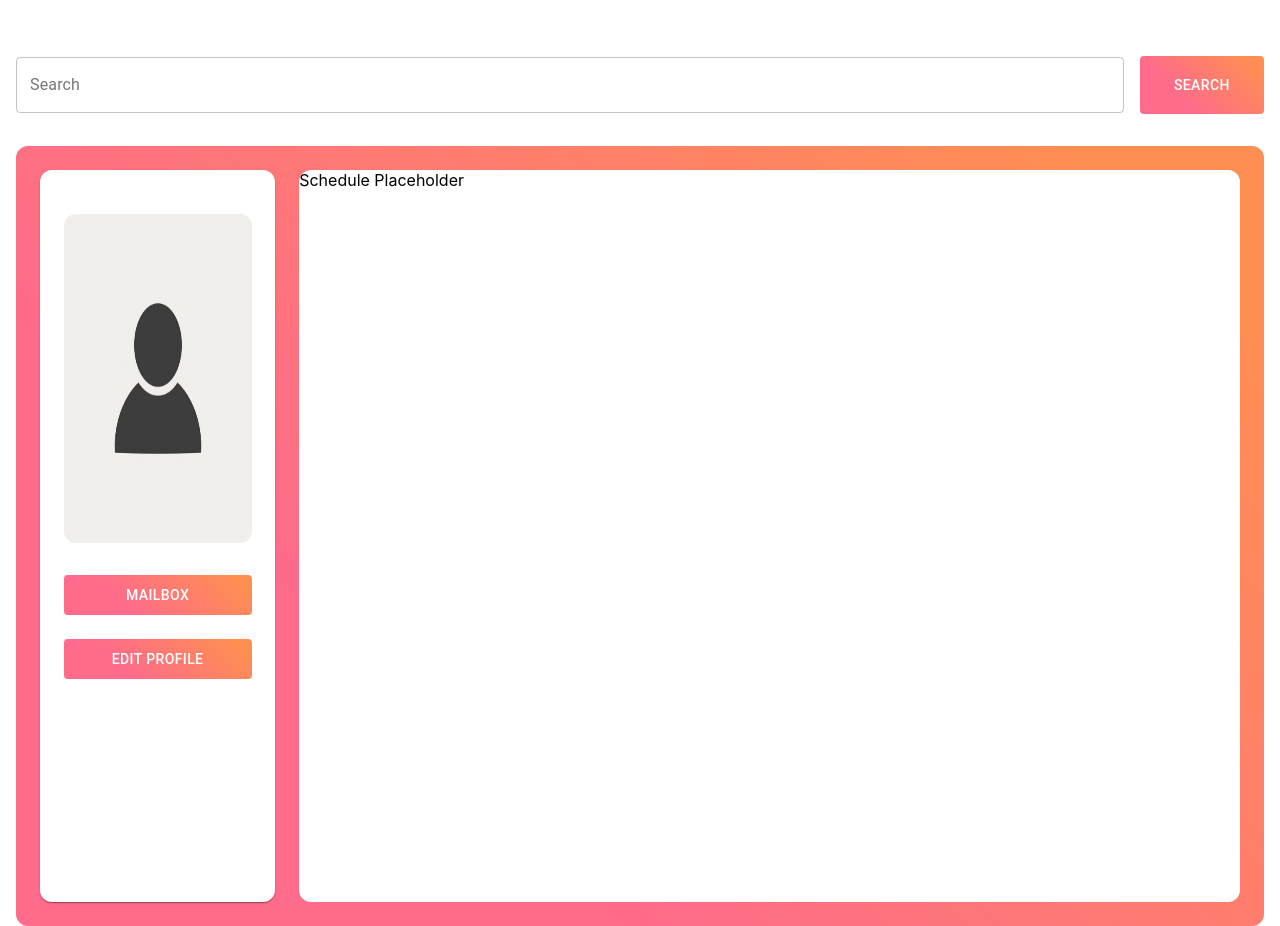
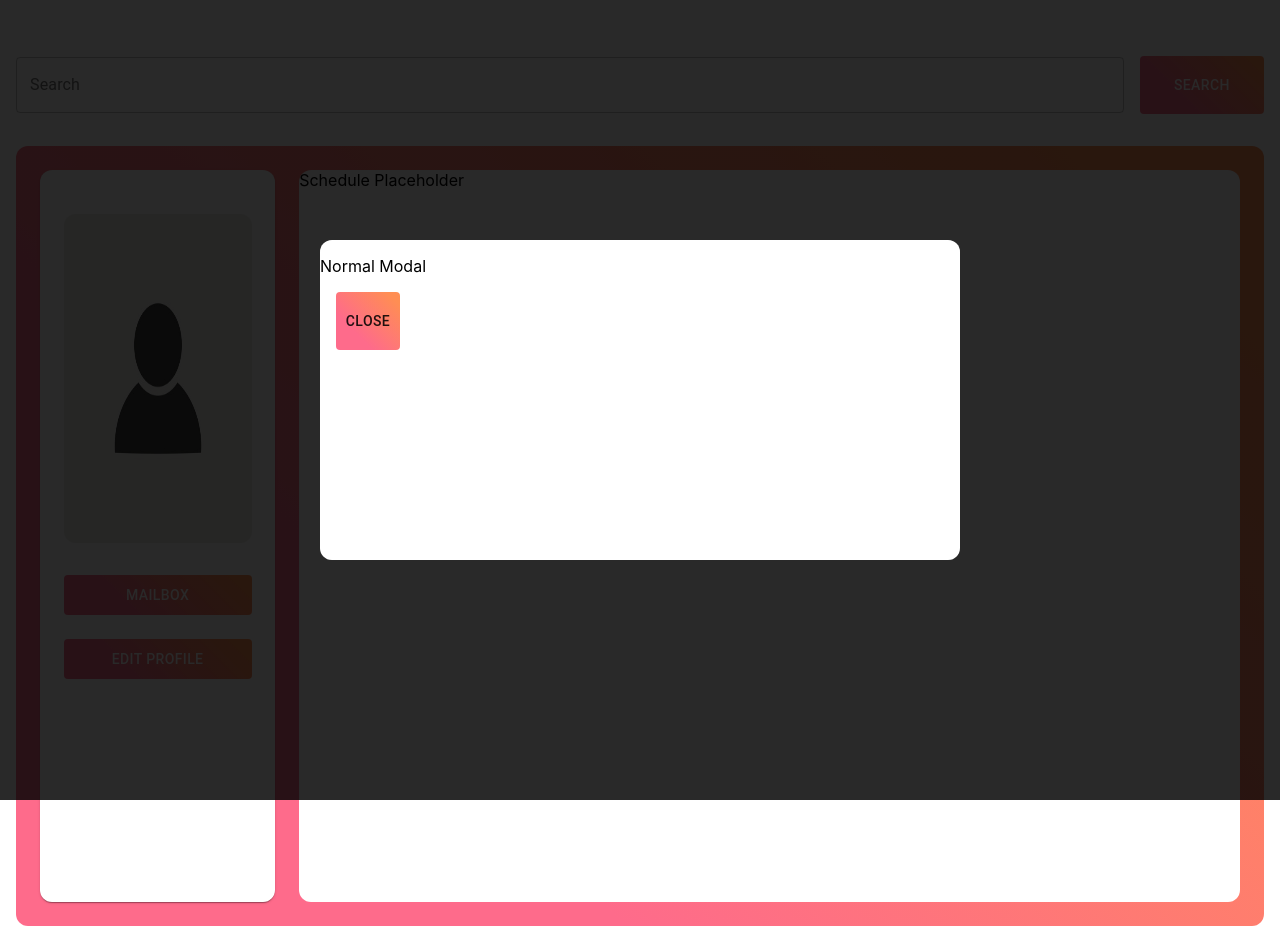
Before and after one commit to HardPocketRocket/thesis-web-application, a React (Create React App) app in the folder frontend/: page /home/1 in a window 1280 px wide. Both pictures are taken after a click on the button "EDIT PROFILE". Built offline with nearby package versions, Linux system fonts and the light colour scheme; no server answers.

Commit message:
Add a Modal to the home page with differentiated behavior for students and tutors

```diff
--- a/frontend/src/components/home.component.js
+++ b/frontend/src/components/home.component.js
@@ -3,12 +3,7 @@ import axios from 'axios';
 
 import Card from '@material-ui/core/Card';
 
-import {
-	TextField,
-	Button,
-	withStyles,
-	Box
-} from '@material-ui/core';
+import { TextField, Button, withStyles, Box } from '@material-ui/core';
 
 const styles = {
 	form: {
@@ -47,7 +42,7 @@ const styles = {
 		borderRadius: '12px',
 		background: 'white',
 		display: 'flex',
-		flexDirection: 'row',
+		flexDirection: 'row'
 	},
 	userBoxButton: {
 		background: 'linear-gradient(45deg, #FE6B8B 30%, #FF8E53 90%)',
@@ -66,7 +61,7 @@ const styles = {
 		marginTop: 44,
 		marginBottom: 8,
 		marginRight: 16,
-		borderRadius: '12px',
+		borderRadius: '12px'
 	},
 	textField: {
 		width: '90%',
@@ -94,12 +89,40 @@ const styles = {
 		background: 'linear-gradient(45deg, #FE6B8B 30%, #FF8E53 90%)',
 		border: 0,
 		color: 'white',
-		height: 40,
 		width: '10%',
 		marginRight: 16,
 		marginLeft: 16,
 		minHeight: '58px'
-	}
+	},
+	modal: {
+		position: 'fixed',
+		top: 0,
+		left: 0,
+		width: '100%',
+		height: '100%',
+		background: 'rgba(0, 0, 0, 0.6)',
+		display: 'block'
+	},
+
+	modalMain: {
+		borderRadius: 12,
+		position: 'fixed',
+		background: 'white',
+		width: '50%',
+		height: '40%',
+		top: '50%',
+		left: '50%',
+		transform: 'translate(-50%,-50%)'
+	},
+	modalCloseButton: {
+		background: 'linear-gradient(45deg, #FE6B8B 30%, #FF8E53 90%)',
+		border: 0,
+		//color: 'white',
+		width: '10%',
+		marginRight: 16,
+		marginLeft: 16,
+		minHeight: '58px'
+	},
 };
 
 class HomeComponent extends Component {
@@ -111,7 +134,9 @@ class HomeComponent extends Component {
 			password: '',
 			isTutor: '',
 			subjects: [],
-			query: ''
+			query: '',
+			showEditModal: false,
+			showTutorEditModal: false
 		};
 
 		this.onSubmit = this.onSubmit.bind(this);
@@ -130,6 +155,27 @@ class HomeComponent extends Component {
 				});
 			});
 	}
+
+	showModal = () => {
+		this.setState({ showEditModal: true });
+		console.log('showModal');
+
+	};
+
+	hideModal = () => {
+		this.setState({ showEditModal: false });
+		console.log('hideModal');
+	};
+
+	showTutorModal = () => {
+		this.setState({ showTutorEditModal: true });
+		console.log('showTutorModal');
+	};
+
+	hideTutorModal = () => {
+		this.setState({ showTutorEditModal: false });
+		console.log('hideTutorModal');
+	};
 
 	onMailboxClicked(event) {
 		console.log('dasdfs');
@@ -150,6 +196,56 @@ class HomeComponent extends Component {
 
 	render() {
 		const { classes } = this.props;
+
+		const EditButton = () => {
+			if (this.state.isTutor) {
+				return (
+					<Button
+						className={classes.userBoxButton}
+						variant='outlined'
+						onClick={this.showTutorModal}>
+						Edit Profile & Subjects
+					</Button>
+				);
+			} else {
+				return (
+					<Button
+						className={classes.userBoxButton}
+						variant='outlined'
+						onClick={this.showModal}>
+						Edit Profile
+					</Button>
+				);
+			}
+		};
+
+		const Modal = () => {
+			if(this.state.showEditModal){
+				return (
+					<div className={classes.modal}>
+						<section className={classes.modalMain}>
+							<p>Normal Modal</p>
+							<Button className={classes.modalCloseButton} onClick={this.hideModal}>Close</Button>
+						</section>
+					</div>
+				);
+			}
+
+			if(this.state.showTutorEditModal){
+				return (
+					<div className={classes.modal}>
+						<section className={classes.modalMain}>
+							<p>Tutor Modal</p>
+							<Button className={classes.modalCloseButton} onClick={this.hideTutorModal}>Close</Button>
+						</section>
+					</div>
+				);
+			}
+
+			else {
+				return null;
+			}
+		};
 
 		return (
 			<div>
@@ -187,21 +283,23 @@ class HomeComponent extends Component {
 				</form>
 				<Box className={classes.mainBox}>
 					<Card className={classes.userBox}>
-					<img className={classes.picture} src={require('../assets/DefaultProfilePicture.jpg')} alt=''/>
+						<img
+							className={classes.picture}
+							src={require('../assets/DefaultProfilePicture.jpg')}
+							alt=''
+						/>
 						<Button
 							className={classes.userBoxButton}
 							onClick={this.onMailboxClicked}
 							variant='outlined'>
 							Mailbox
 						</Button>
-						<Button
-							className={classes.userBoxButton}
-							variant='outlined'>
-							Edit Profile
-						</Button>
+						<EditButton></EditButton>
 					</Card>
 					<Box className={classes.schedule}>Schedule Placeholder</Box>
 				</Box>
+				<Modal show={this.state.showEditModal}></Modal>
+				<Modal show={this.state.showTutorEditModal}></Modal>
 			</div>
 		);
 	}
```
